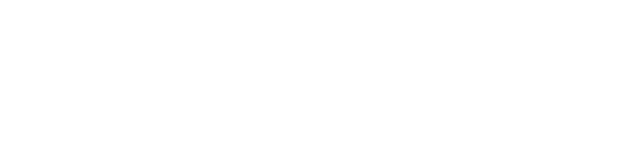
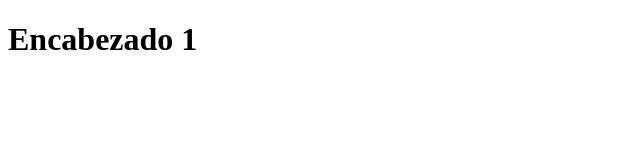
Before and after one commit to zzsmoke/test-github, a plain HTML site: page index.html in a window 1280 px wide. Shown: the whole page, without its empty margins (0-640 px from the left). Drawn offline with Linux system fonts and the light colour scheme.

Commit message:
texto y estilos agregados

```diff
--- a/index.html
+++ b/index.html
@@ -5,6 +5,6 @@
     <title>Test git</title>
   </head>
   <body>
-
+    <h1>Encabezado 1</h1>
   </body>
 </html>
--- a/style.css
+++ b/style.css
@@ -0,0 +1,3 @@
+h1{
+  color: red;
+}
```
